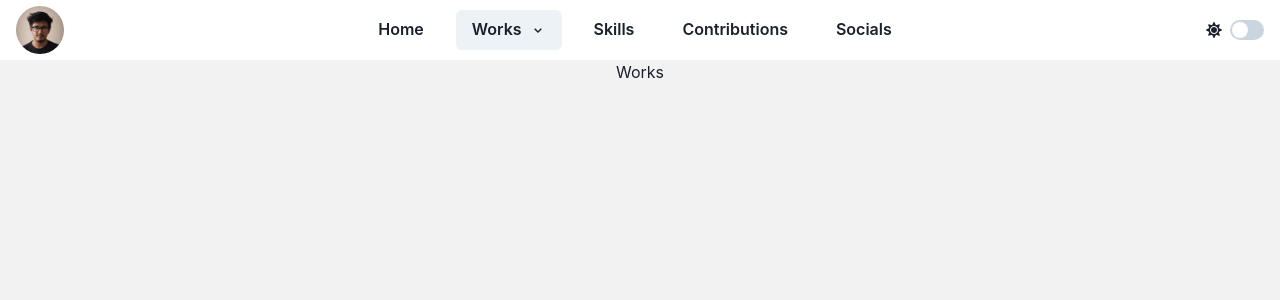
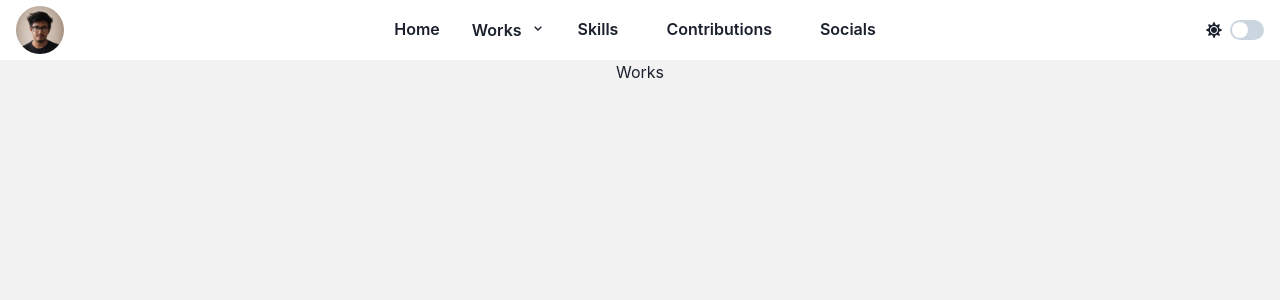
Before and after one commit to mahmud-ops/Portfolio, a React (Vite) app: page / in a window 1280 px wide. Shown: the top 300 px of the page. Built offline with nearby package versions, Linux system fonts and the light colour scheme.

Commit message:
Add Hero component with basic structure

```diff
--- a/src/Components/NavLinks.tsx
+++ b/src/Components/NavLinks.tsx
@@ -20,7 +20,7 @@ const NavLinks = () => {
       <Menu>
         <Button variant="ghost">Home</Button>
 
-        <MenuButton as={Button} rightIcon={<BiChevronDown />}>
+        <MenuButton as={Button} variant={'unstyled'} rightIcon={<BiChevronDown />}>
           Works
         </MenuButton>
         <MenuList>
```
Also changed, not shown: src/Components/Hero.tsx (added, +7 -0 lines), 1 other file (tests, documents, lock files or other folders).
